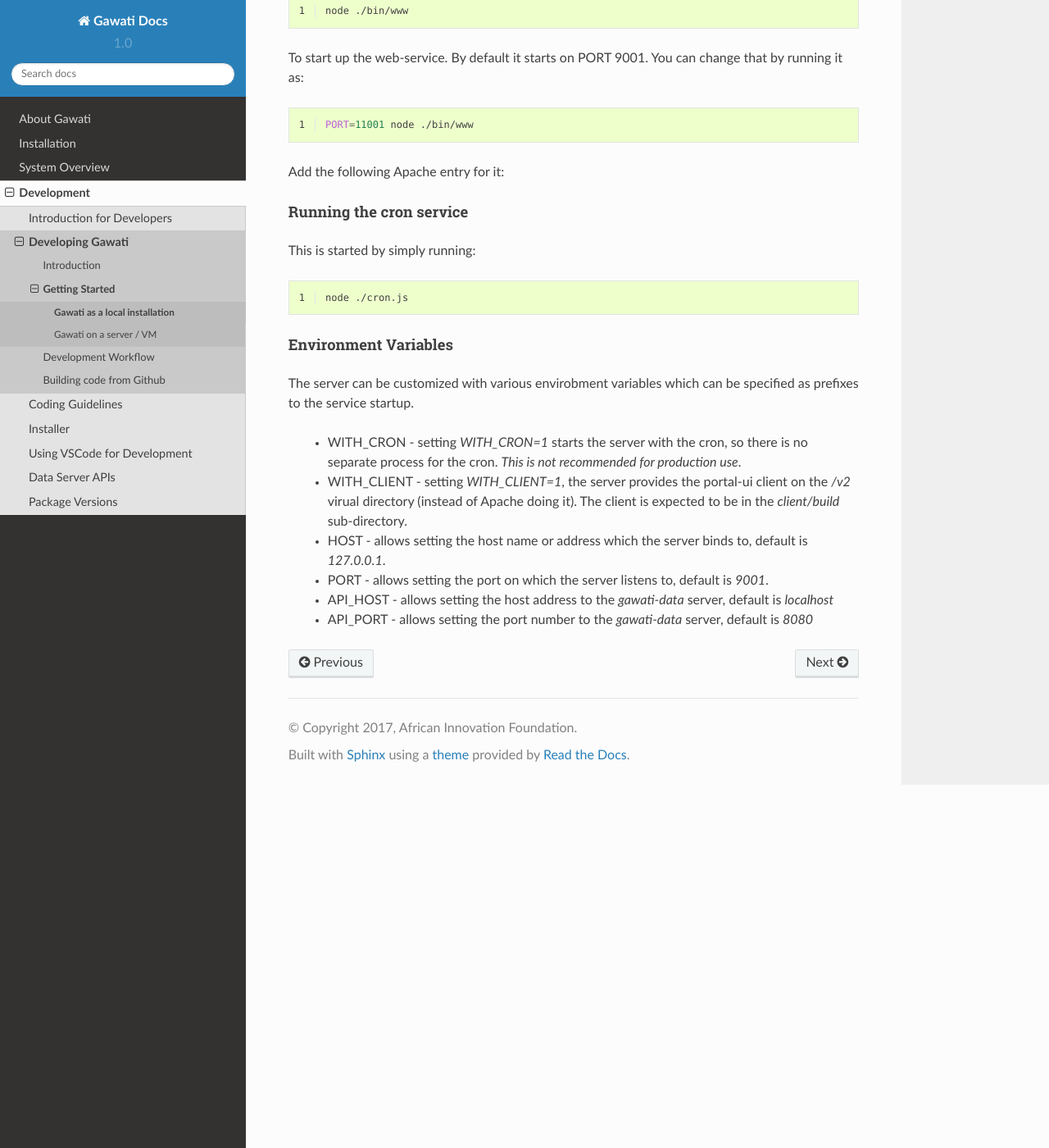
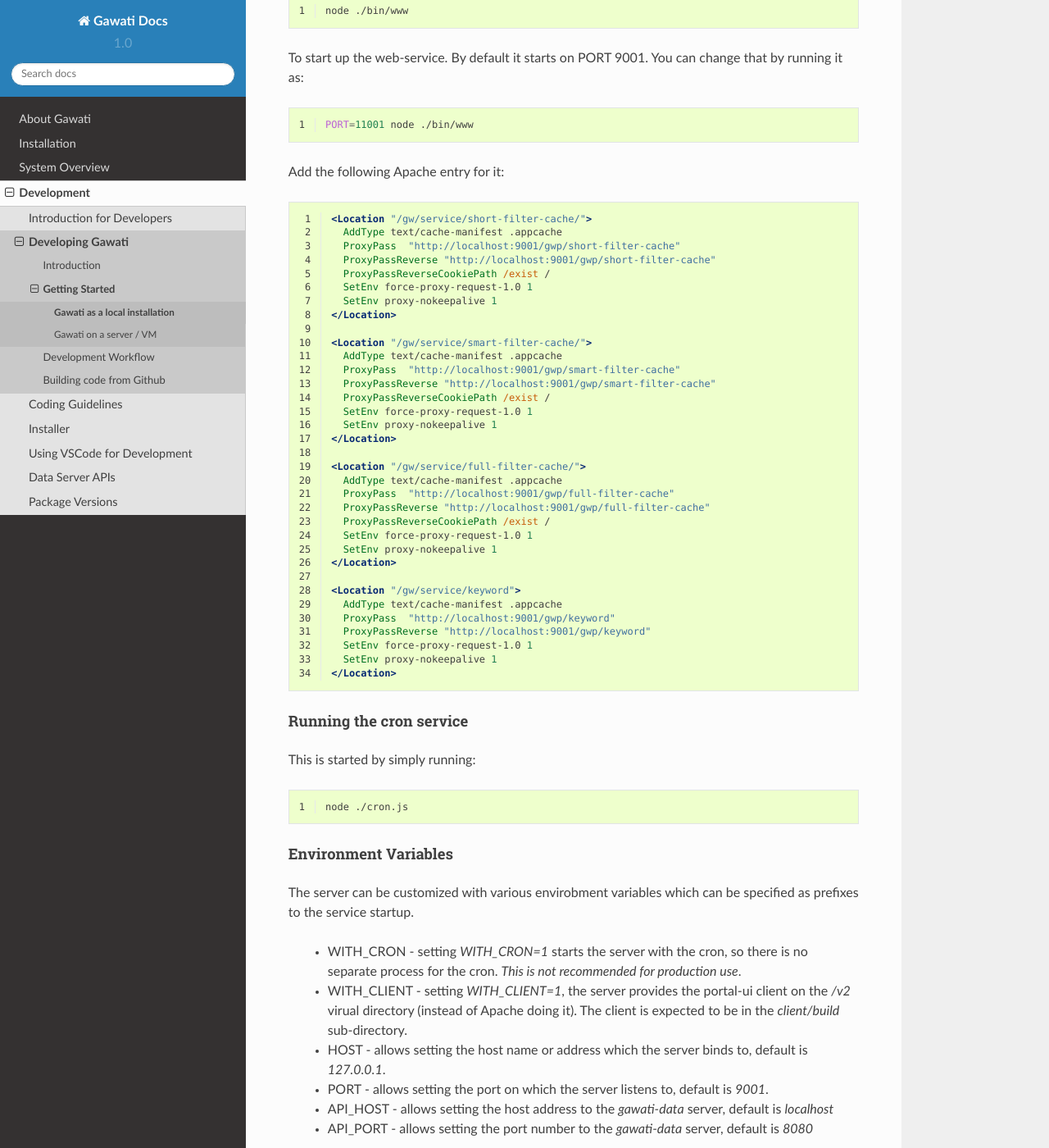
Before and after one commit to gawati/gawati-docs, a Sphinx documentation site: the page built from docs/source/development/dev-env-local.rst, in a window 1280 px wide and 1400 px high, scrolled down 7328 px. Shown: the whole window at 82% size. Built offline with Sphinx 7.4.7 and the Read the Docs theme 2.0.0, drawn with Linux system fonts in a browser that asks for light colours; part of the change alters nothing that is shown.

Commit message:
Adding server conf to another file

```diff
--- a/docs/source/development/dev-env-local.rst
+++ b/docs/source/development/dev-env-local.rst
@@ -292,9 +292,7 @@ To start up the web-service. By default it starts on PORT 9001. You can change t
 
 Add the following Apache entry for it:
 
-.. code-block:: apacheconf
-  :linenos:
-  .. include:: portal-server-conf.rst
+.. include:: portal-server-conf.rst
 
 
 Running the cron service
--- a/docs/source/development/portal-server-conf.rst
+++ b/docs/source/development/portal-server-conf.rst
@@ -1,3 +1,6 @@
+.. code-block:: apacheconf
+  :linenos:
+
   <Location "/gw/service/short-filter-cache/">
     AddType text/cache-manifest .appcache
     ProxyPass  "http://localhost:9001/gwp/short-filter-cache"
```
